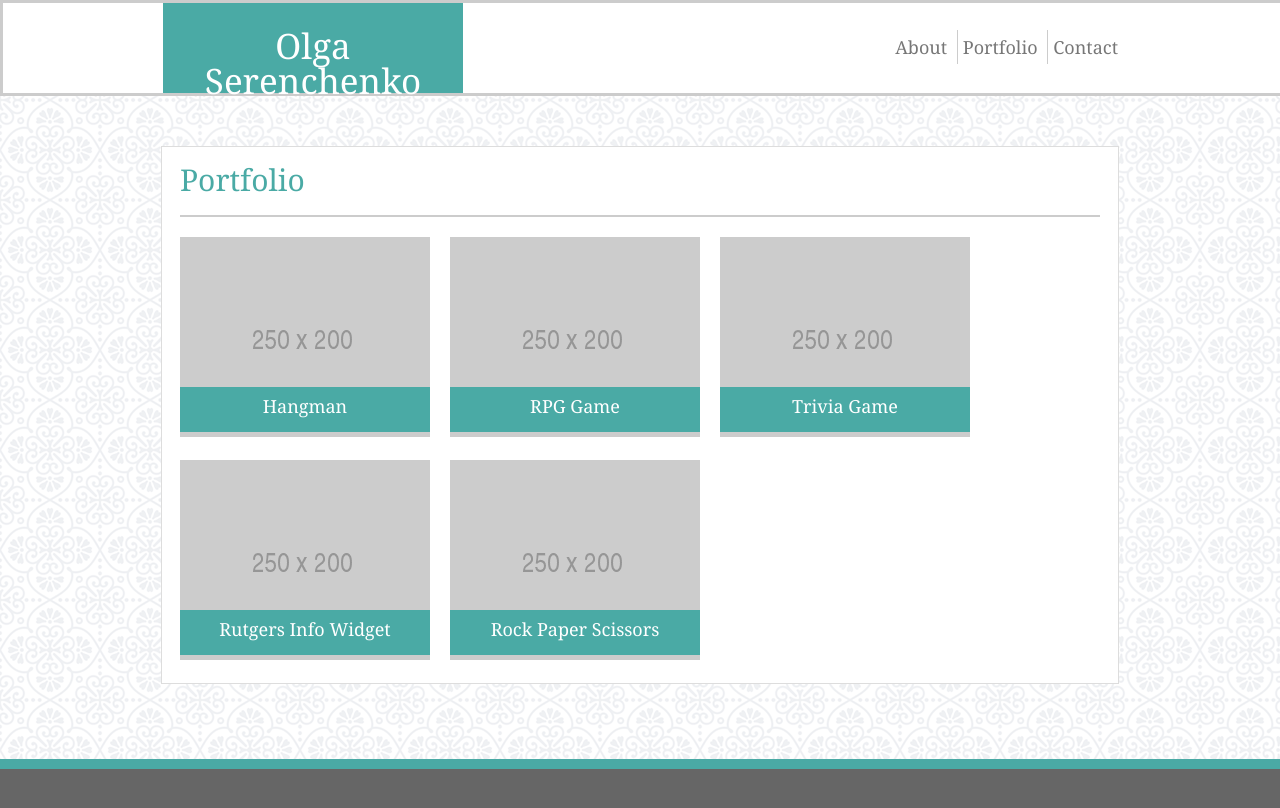
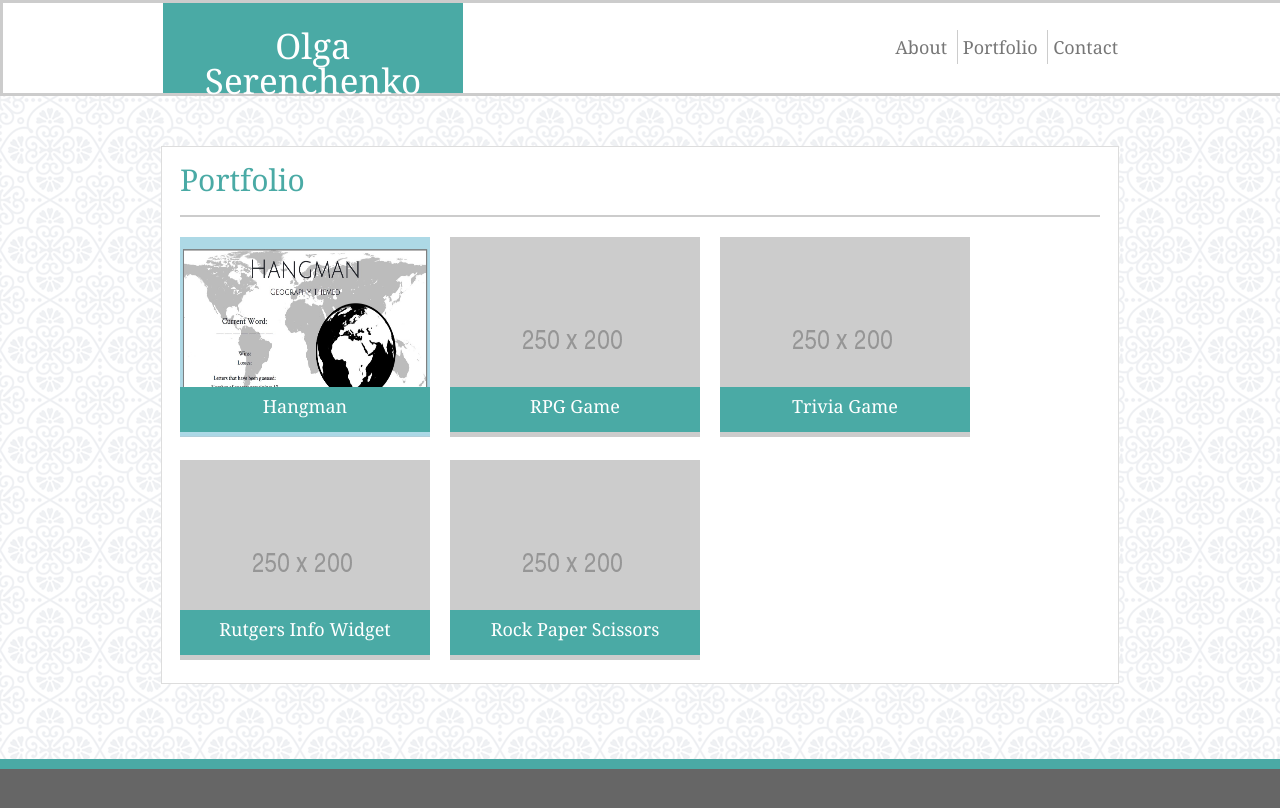
Before and after one commit to oserenchenko/Responsive-Portfolio, a plain HTML site: page portfolio.html in a window 1280 px wide. Drawn offline with Linux system fonts and the light colour scheme.

Commit message:
added hangman game link to portfolio

```diff
--- a/assets/css/style.css
+++ b/assets/css/style.css
@@ -117,6 +117,12 @@ h3 {
   margin-right: 20px;
   margin-bottom: 20px;
 }
+
+.portfolioProjects {
+  width: 250px;
+  height: 200px;
+}
+
 
 form {
   font-size: 16px;
--- a/portfolio.html
+++ b/portfolio.html
@@ -40,7 +40,7 @@
 
     <div class=placeholder>
       <h3>Hangman</h3>
-      <img src="assets/images/placeholder.png" alt="placeholder for future project">
+      <a href = "https://oserenchenko.github.io/Word-Guess-Game/"><img src="assets/images/hangman.jpg" alt="Hangman Game Geography Themed" class="portfolioProjects"></a>
     </div>
 
     <div class=placeholder>
```
Also changed, not shown: assets/images/hangman.jpg (added), 2 other files.
